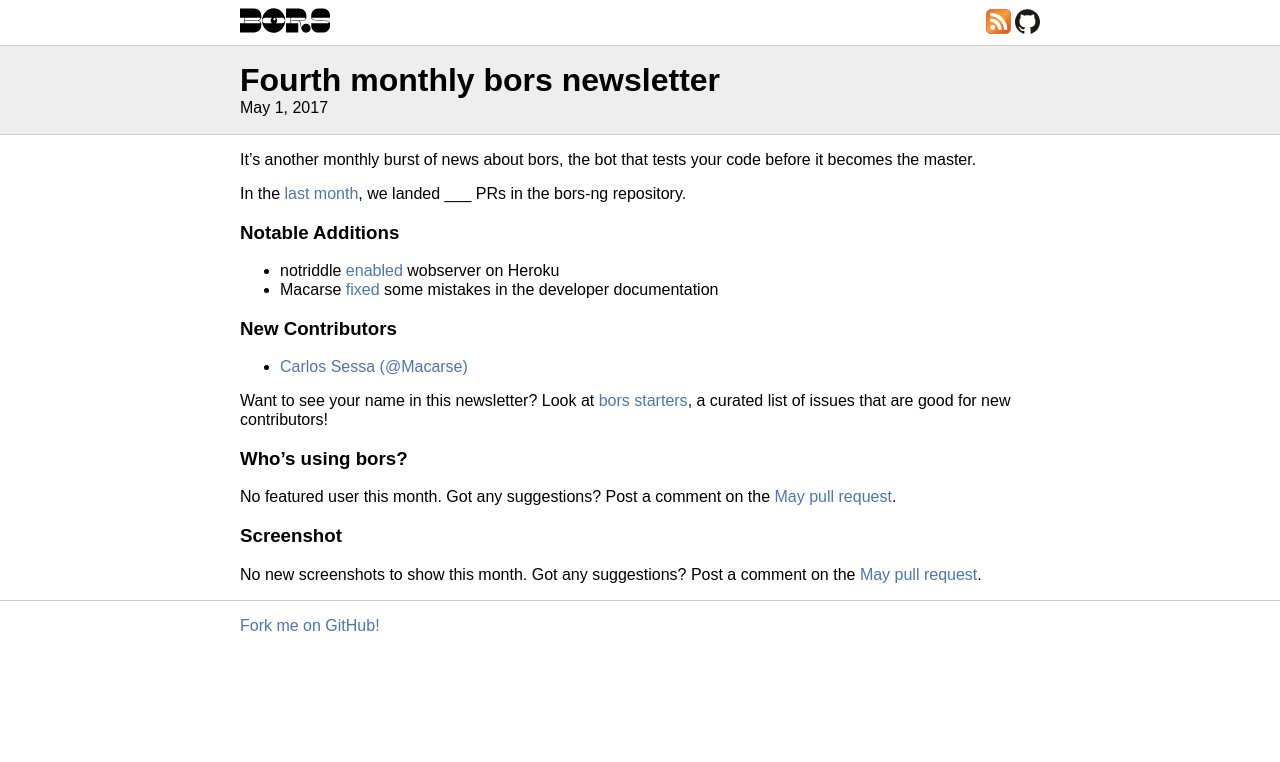
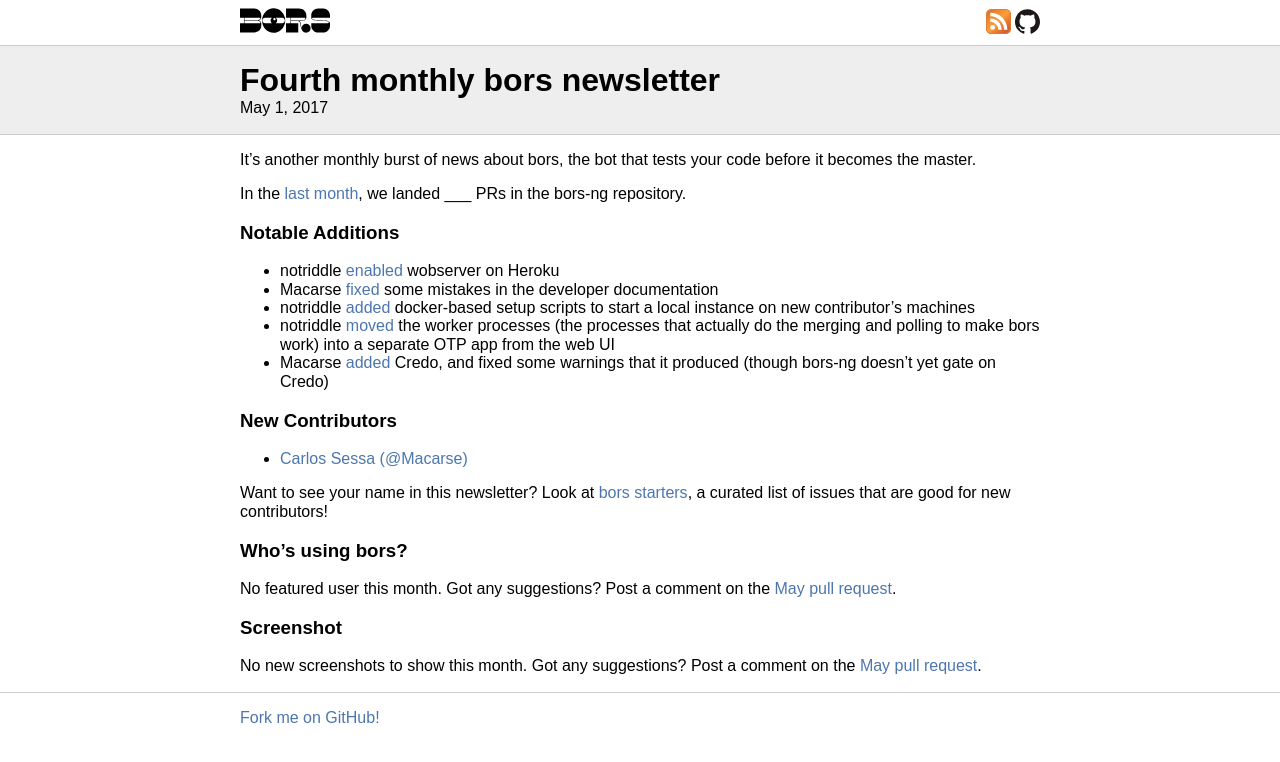
Before and after one commit to bors-ng/bors-ng.github.io, a Jekyll site: the page built from _posts/2017-05-01-tmib-04.md, in a window 1280 px wide. Shown: the top 762 px of the page. Built offline with Jekyll 4.4.1, drawn with Linux system fonts in a browser that asks for light colours.

Commit message:
Add #143, #152, #147

```diff
--- a/_posts/2017-05-01-tmib-04.md
+++ b/_posts/2017-05-01-tmib-04.md
@@ -17,6 +17,9 @@ we landed ___ PRs in the bors-ng repository.
 
 * notriddle [enabled](https://github.com/bors-ng/bors-ng/pull/144) wobserver on Heroku
 * Macarse [fixed](https://github.com/bors-ng/bors-ng/pull/145) some mistakes in the developer documentation
+* notriddle [added](https://github.com/bors-ng/bors-ng/pull/143) docker-based setup scripts to start a local instance on new contributor's machines
+* notriddle [moved](https://github.com/bors-ng/bors-ng/pull/152) the worker processes (the processes that actually do the merging and polling to make bors work) into a separate OTP app from the web UI
+* Macarse [added](https://github.com/bors-ng/bors-ng/pull/147) Credo, and fixed some warnings that it produced (though bors-ng doesn't yet gate on Credo)
 
 
 ### New Contributors
```
